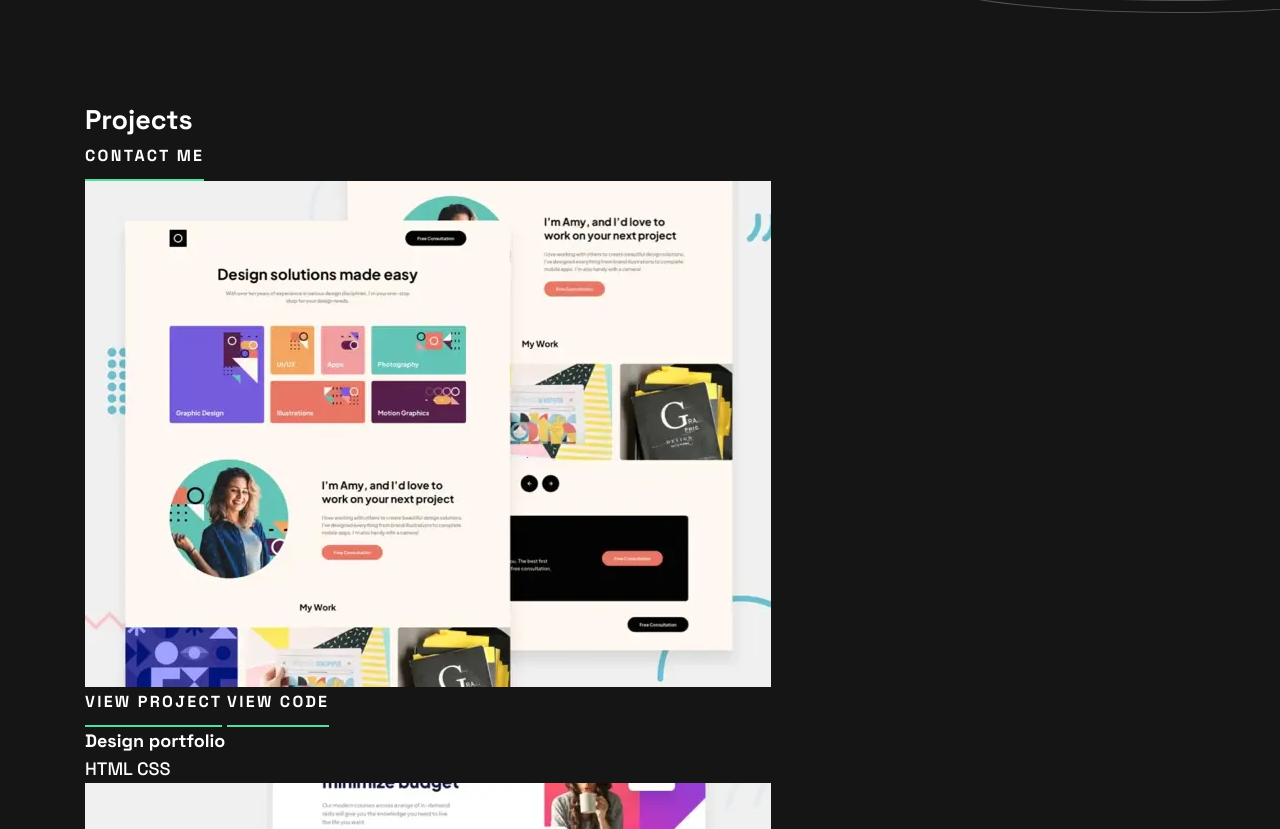
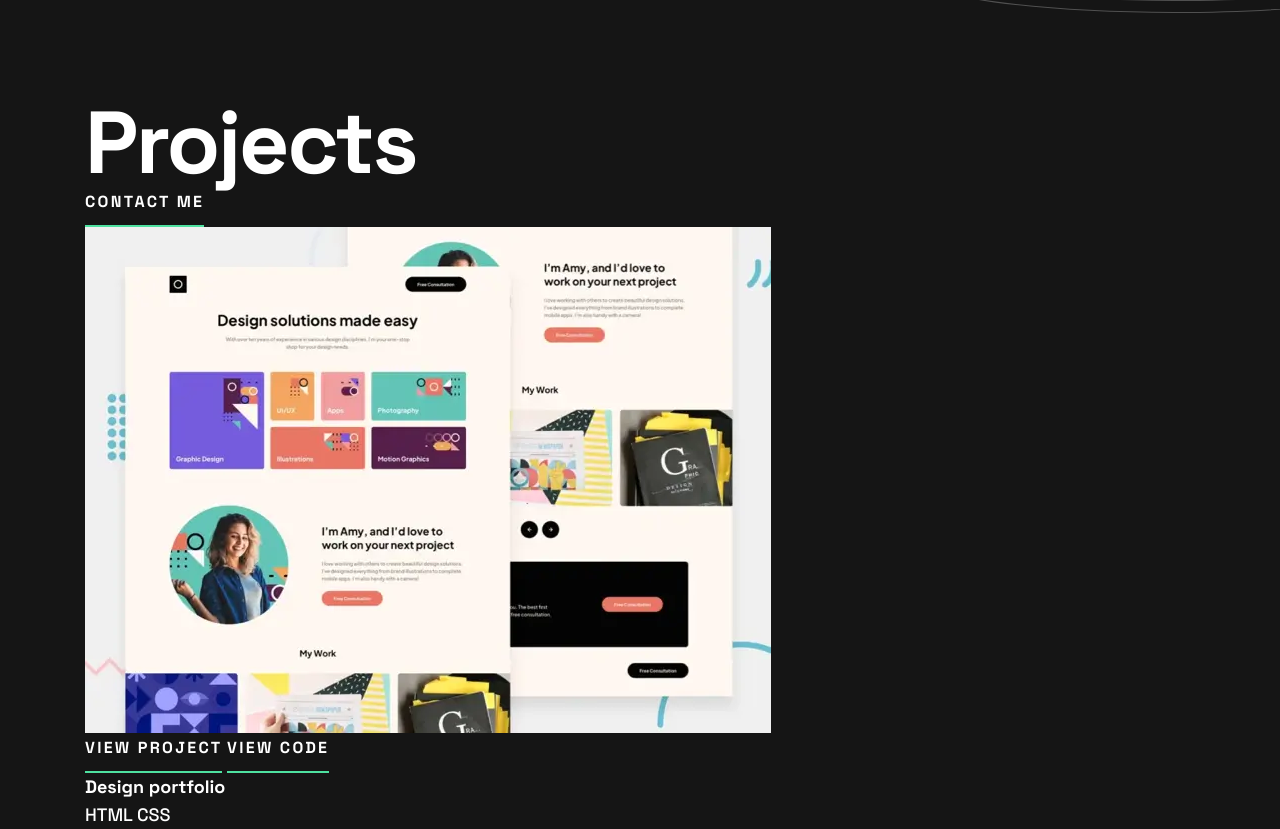
Before and after one commit to kdubrovsky/fe-single-page-developer-portfolio, a website built with Vite: page index.html in a window 1280 px wide. Shown: the part 1192-2021 px from the top of the page. Built offline with nearby package versions, Linux system fonts and the light colour scheme; files whose address does not match are found by name.

Commit message:
Add section header style

```diff
--- a/scss/globals.scss
+++ b/scss/globals.scss
@@ -49,6 +49,13 @@ a:hover {
     padding: 0 40px;
 }
 
+.section-title {
+    font-size: 88px;
+    line-height: 1;
+    font-weight: 700;
+    letter-spacing: -0.02841em;
+}
+
 .logo {
     font-weight: 700;
     font-size: 32px;
```
